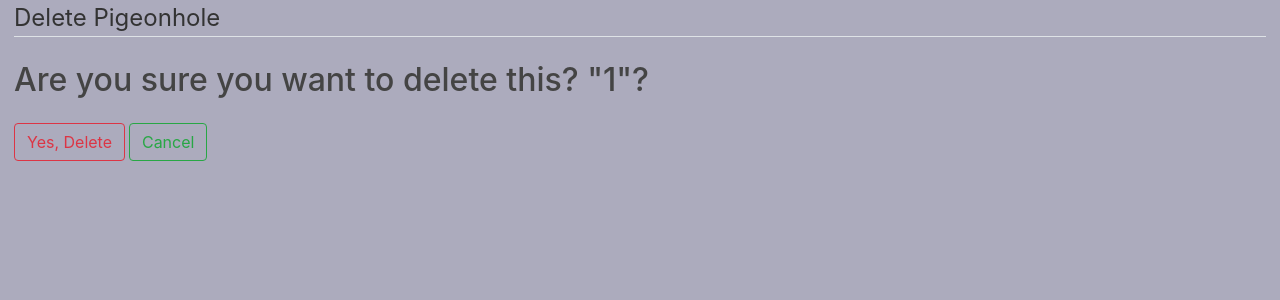
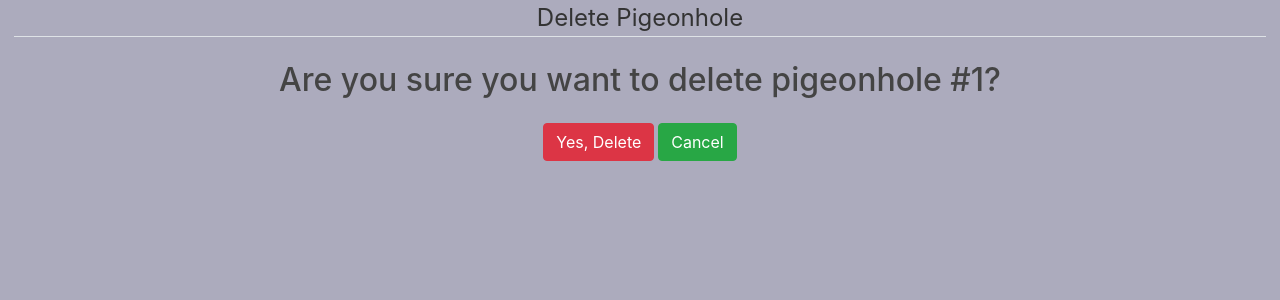
Before and after one commit to artanquintic/cs145capstone, a Django app: page /delete-pigeonhole/13/ in a window 1280 px wide. Shown: the part 138-438 px from the top of the page. Run offline with Django 3.2, Linux system fonts and the light colour scheme; data comes from the database, SQL or seed files in the repository; some libraries are stand-ins or nearby versions.

Commit message:
updated UI

```diff
--- a/cs145webapp/pigeonhole/static/pigeonhole/main.css
+++ b/cs145webapp/pigeonhole/static/pigeonhole/main.css
@@ -32,16 +32,13 @@ h1, h2, h3, h4, h5, h6 {
 
 .hole{
   margin-bottom: 1em;
+  z-index: 1;
 }
 
 .hole:hover{
   box-shadow: 0 4px 8px 0 rgba(0, 0, 0, 0.2), 0 6px 20px 0 rgba(0, 0, 0, 0.19);
 }
-/*ul{
-  display: inline;
-}*/
-/*colors
-doofenshmirtz
-green: 58c699
-light green: a7eeb6;
-violet: 753aa6*/
+
+.paper{
+  z-index: 2;
+}
--- a/cs145webapp/pigeonhole/templates/pigeonhole/owner_form.html
+++ b/cs145webapp/pigeonhole/templates/pigeonhole/owner_form.html
@@ -1,6 +1,7 @@
 {% extends "pigeonhole/index.html" %}
 {% load static %}
 {% block content %}
+<center>
 <div class = "content-section">
 	<form method = "POST">
 		{% csrf_token %}
@@ -14,4 +15,5 @@
 		</div>
 	</form>
 	</div>
+</center>
 {% endblock %}
--- a/cs145webapp/pigeonhole/templates/pigeonhole/pigeonhole_confirm_delete.html
+++ b/cs145webapp/pigeonhole/templates/pigeonhole/pigeonhole_confirm_delete.html
@@ -1,16 +1,18 @@
 {% extends "pigeonhole/index.html" %}
 {% block content %}
+<center>
 	<div class = "content-section">
 		<form method = "POST">
 			{% csrf_token %}
 			<fieldset class="form-group">
 				<legend class="border-bottom mb-4">Delete Pigeonhole</legend>
-				<h2>Are you sure you want to delete this? "{{object}}"?</h2>
+				<h2>Are you sure you want to delete pigeonhole #{{object}}?</h2>
 			</fieldset>
 			<div class="form-group">
-				<button class="btn btn-outline-danger" type="submit">Yes, Delete</button>
-				<a class="btn btn-outline-success" href="{% url 'homepage' %}">Cancel</a>
+				<button class="btn btn-danger" type="submit">Yes, Delete</button>
+				<a class="btn btn-success" href="{% url 'homepage' %}">Cancel</a>
 			</div>
 		</form>
 	</div>
+</center>
 {% endblock content %}
--- a/cs145webapp/pigeonhole/templates/pigeonhole/pigeonhole_form.html
+++ b/cs145webapp/pigeonhole/templates/pigeonhole/pigeonhole_form.html
@@ -1,6 +1,7 @@
 {% extends "pigeonhole/index.html" %}
 {% load static %}
 {% block content %}
+<center>
 <div class = "content-section">
 	<form method = "POST">
 		{% csrf_token %}
@@ -14,4 +15,5 @@
 		</div>
 	</form>
 	</div>
+</center>
 {% endblock %}
--- a/cs145webapp/pigeonhole/views.py
+++ b/cs145webapp/pigeonhole/views.py
@@ -29,18 +29,10 @@ def homepage(request):
 	}
 	return render(request, 'pigeonhole/home.html', context)
 
-# For the ID/Student Number of the tapper check if it a student/prof
 def FinderPigeonhole(owner, pholeaction_idNo):
 	for i in range(0, owner.count()):
 		if owner[i].idNo == pholeaction_idNo:
 			return i
-	return False
-
-# Returning the owner itself, based on the phole number
-def ReturnPigeonhole(owner, pholeaction_number):
-	for i in range(0, owner.count()):
-		if owner[i].pigeonhole.p_number == pholeaction_number:
-			return owner[i]
 	return False
 
 class PigeonholeActionList(APIView):
@@ -49,6 +41,7 @@ class PigeonholeActionList(APIView):
 
 	def post(self, request):
 		serializer = PigeonholeActionSerializer(data=request.data)
+		print(serializer.initial_data)
 
 		if serializer.is_valid():
 			serializer.save()
@@ -57,13 +50,13 @@ class PigeonholeActionList(APIView):
 
 		return Response(serializer.errors, status=status.HTTP_400_BAD_REQUEST)
 
-
 def NotifyProfessor(request, serializer):
 	pigeonhole = Pigeonhole.objects.all()
 	owner = Owner.objects.all()
+	#serializer = PigeonholeActionSerializer(pigeonholeaction, many=True)
 
 	to_list = []
-	to_list.append(ReturnPigeonhole(owner, serializer.data['p_number']).email)
+	to_list.append(owner[serializer.data['p_number']-1].email)
 
 	# If the Professor taps on his/her pigeonhole to get the things on it
 	if FinderPigeonhole(owner,serializer.data['id_number']) != False:
@@ -86,6 +79,8 @@ def NotifyProfessor(request, serializer):
 	subject = 'Smart Pigeonhole'
 	from_email = settings.EMAIL_HOST_USER
 
+
+	send_mail(subject, message, from_email, to_list, fail_silently=True)
 
 class PigeonholeCreateView(CreateView):
 	model = Pigeonhole
```
Also changed, not shown: cs145webapp/pigeonhole/templates/pigeonhole/home.html (+10 -22 lines), cs145webapp/pigeonhole/templates/pigeonhole/index.html (+0 -12 lines), cs145webapp/pigeonhole/static/pigeonhole/hole_paper.png (added), 1 other file.
